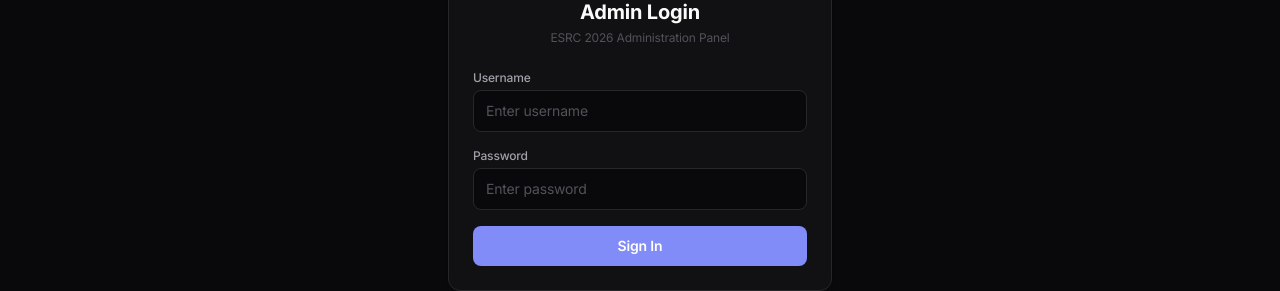
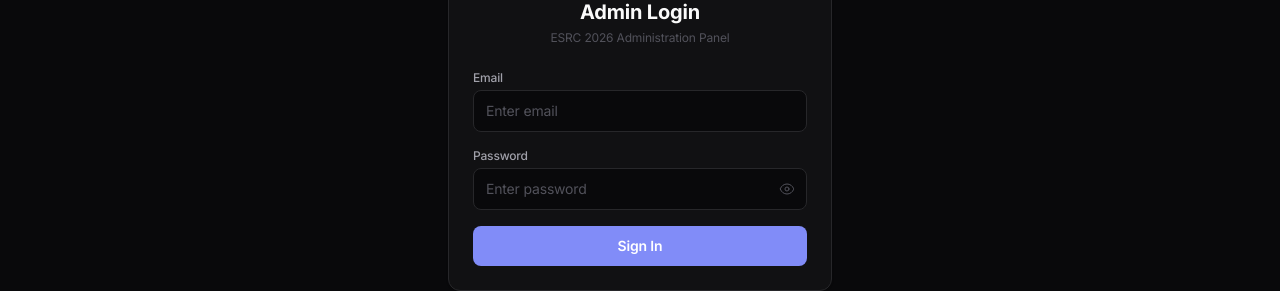
Before and after one commit to Er-Mayank-Aggarwal/ESRC-2026, a Next.js app: page /admin/login in a window 1280 px wide. Shown: the part 191-482 px from the top of the page. Built offline with nearby package versions, Linux system fonts and the light colour scheme; no server answers.

Commit message:
Migrate from next-auth to Firebase Auth and add password visibility toggle

```diff
--- a/package.json
+++ b/package.json
@@ -11,7 +11,6 @@
   "dependencies": {
     "firebase": "^12.15.0",
     "next": "16.2.9",
-    "next-auth": "^4.24.14",
     "react": "19.2.4",
     "react-dom": "19.2.4"
   },
--- a/src/app/admin/layout.tsx
+++ b/src/app/admin/layout.tsx
@@ -1,28 +1,28 @@
 "use client";
 
-import { AuthProvider } from "@/components/AuthProvider";
-import { useSession } from "next-auth/react";
+import { AuthProvider, useAuth } from "@/components/AuthProvider";
 import { usePathname, useRouter } from "next/navigation";
 import Link from "next/link";
-import { signOut } from "next-auth/react";
+import { signOut } from "firebase/auth";
+import { auth } from "@/lib/firebase";
 import { useEffect, type ReactNode } from "react";
 
 function AdminGuard({ children }: { children: ReactNode }) {
-  const { status } = useSession();
+  const { user, loading } = useAuth();
   const router = useRouter();
   const pathname = usePathname();
 
   useEffect(() => {
-    if (status === "unauthenticated" && pathname !== "/admin/login") {
+    if (!loading && !user && pathname !== "/admin/login") {
       router.push("/admin/login");
     }
-  }, [status, pathname, router]);
+  }, [user, loading, pathname, router]);
 
   if (pathname === "/admin/login") {
     return <>{children}</>;
   }
 
-  if (status === "loading") {
+  if (loading) {
     return (
       <div className="flex justify-center py-20">
         <div className="h-8 w-8 rounded-full border-2 border-border-color border-t-accent animate-spin" />
@@ -30,9 +30,14 @@ function AdminGuard({ children }: { children: ReactNode }) {
     );
   }
 
-  if (status === "unauthenticated") {
+  if (!user) {
     return null;
   }
+
+  const handleLogout = async () => {
+    await signOut(auth);
+    router.push("/");
+  };
 
   return (
     <div className="mx-auto max-w-6xl px-4 py-6 sm:px-6">
@@ -51,7 +56,7 @@ function AdminGuard({ children }: { children: ReactNode }) {
           <AdminNavLink href="/admin/questions" label="Questions" />
           <AdminNavLink href="/admin/holidays" label="Holidays" />
           <button
-            onClick={() => signOut({ callbackUrl: "/" })}
+            onClick={handleLogout}
             className="rounded-md bg-danger/10 px-3 py-1.5 text-xs font-medium text-danger hover:bg-danger/20 transition-colors"
           >
             Logout
--- a/src/app/admin/login/page.tsx
+++ b/src/app/admin/login/page.tsx
@@ -1,12 +1,14 @@
 "use client";
 
 import { useState } from "react";
-import { signIn } from "next-auth/react";
+import { signInWithEmailAndPassword } from "firebase/auth";
+import { auth } from "@/lib/firebase";
 import { useRouter } from "next/navigation";
 
 export default function AdminLoginPage() {
-  const [username, setUsername] = useState("");
+  const [email, setEmail] = useState("");
   const [password, setPassword] = useState("");
+  const [showPassword, setShowPassword] = useState(false);
   const [error, setError] = useState("");
   const [loading, setLoading] = useState(false);
   const router = useRouter();
@@ -16,18 +18,14 @@ export default function AdminLoginPage() {
     setError("");
     setLoading(true);
 
-    const res = await signIn("credentials", {
-      username,
-      password,
-      redirect: false,
-    });
-
+    try {
+      await signInWithEmailAndPassword(auth, email, password);
+      router.push("/admin");
+    } catch (err: any) {
+      console.error(err);
+      setError("Invalid credentials. Please try again.");
+    } finally {
       setLoading(false);
-
-    if (res?.error) {
-      setError("Invalid credentials. Please try again.");
-    } else {
-      router.push("/admin");
     }
   };
 
@@ -48,19 +46,19 @@ export default function AdminLoginPage() {
           <form onSubmit={handleSubmit} className="space-y-4">
             <div>
               <label
-                htmlFor="username"
+                htmlFor="email"
                 className="mb-1 block text-xs font-medium text-text-secondary"
               >
-                Username
+                Email
               </label>
               <input
-                id="username"
-                type="text"
-                value={username}
-                onChange={(e) => setUsername(e.target.value)}
+                id="email"
+                type="email"
+                value={email}
+                onChange={(e) => setEmail(e.target.value)}
                 required
                 className="w-full rounded-lg border border-border-color bg-bg-primary py-2.5 px-3 text-sm text-text-primary placeholder-text-muted outline-none focus:border-accent focus:ring-1 focus:ring-accent transition-colors"
-                placeholder="Enter username"
+                placeholder="Enter email"
               />
             </div>
             <div>
@@ -70,15 +68,34 @@ export default function AdminLoginPage() {
               >
                 Password
               </label>
+              <div className="relative">
                 <input
                   id="password"
-                type="password"
+                  type={showPassword ? "text" : "password"}
                   value={password}
                   onChange={(e) => setPassword(e.target.value)}
                   required
-                className="w-full rounded-lg border border-border-color bg-bg-primary py-2.5 px-3 text-sm text-text-primary placeholder-text-muted outline-none focus:border-accent focus:ring-1 focus:ring-accent transition-colors"
+                  className="w-full rounded-lg border border-border-color bg-bg-primary py-2.5 pl-3 pr-10 text-sm text-text-primary placeholder-text-muted outline-none focus:border-accent focus:ring-1 focus:ring-accent transition-colors"
                   placeholder="Enter password"
                 />
+                <button
+                  type="button"
+                  onClick={() => setShowPassword(!showPassword)}
+                  className="absolute inset-y-0 right-0 flex items-center pr-3 text-text-muted hover:text-text-primary transition-colors"
+                  aria-label={showPassword ? "Hide password" : "Show password"}
+                >
+                  {showPassword ? (
+                    <svg xmlns="http://www.w3.org/2000/svg" fill="none" viewBox="0 0 24 24" strokeWidth={1.5} stroke="currentColor" className="w-4 h-4">
+                      <path strokeLinecap="round" strokeLinejoin="round" d="M3.98 8.223A10.477 10.477 0 0 0 1.934 12C3.226 16.338 7.244 19.5 12 19.5c.993 0 1.953-.138 2.863-.395M6.228 6.228A10.451 10.451 0 0 1 12 4.5c4.756 0 8.773 3.162 10.065 7.498a10.522 10.522 0 0 1-4.293 5.774M6.228 6.228 3 3m3.228 3.228 3.65 3.65m7.894 7.894L21 21m-3.228-3.228-3.65-3.65m0 0a3 3 0 1 0-4.243-4.243m4.242 4.242L9.88 9.88" />
+                    </svg>
+                  ) : (
+                    <svg xmlns="http://www.w3.org/2000/svg" fill="none" viewBox="0 0 24 24" strokeWidth={1.5} stroke="currentColor" className="w-4 h-4">
+                      <path strokeLinecap="round" strokeLinejoin="round" d="M2.036 12.322a1.012 1.012 0 0 1 0-.639C3.423 7.51 7.36 4.5 12 4.5c4.638 0 8.573 3.007 9.963 7.178.07.207.07.431 0 .639C20.577 16.49 16.64 19.5 12 19.5c-4.638 0-8.573-3.007-9.963-7.178Z" />
+                      <path strokeLinecap="round" strokeLinejoin="round" d="M15 12a3 3 0 1 1-6 0 3 3 0 0 1 6 0Z" />
+                    </svg>
+                  )}
+                </button>
+              </div>
             </div>
 
             {error && (
--- a/src/app/api/auth/[...nextauth]/route.ts
+++ /dev/null
@@ -1,35 +0,0 @@
-import NextAuth from "next-auth";
-import CredentialsProvider from "next-auth/providers/credentials";
-
-const handler = NextAuth({
-  providers: [
-    CredentialsProvider({
-      name: "Admin Login",
-      credentials: {
-        username: { label: "Username", type: "text" },
-        password: { label: "Password", type: "password" },
-      },
-      async authorize(credentials) {
-        const adminUser = process.env.ADMIN_USER || "admin";
-        const adminPass = process.env.ADMIN_PASS || "esrc2026admin";
-
-        if (
-          credentials?.username === adminUser &&
-          credentials?.password === adminPass
-        ) {
-          return { id: "1", name: "Admin", email: "admin@esrc2026.com" };
-        }
-        return null;
-      },
-    }),
-  ],
-  pages: {
-    signIn: "/admin/login",
-  },
-  session: {
-    strategy: "jwt",
-  },
-  secret: process.env.NEXTAUTH_SECRET,
-});
-
-export { handler as GET, handler as POST };
--- a/src/components/AuthProvider.tsx
+++ b/src/components/AuthProvider.tsx
@@ -1,8 +1,34 @@
 "use client";
 
-import { SessionProvider } from "next-auth/react";
-import type { ReactNode } from "react";
+import { createContext, useContext, useEffect, useState, type ReactNode } from "react";
+import { onAuthStateChanged, type User } from "firebase/auth";
+import { auth } from "@/lib/firebase";
+
+type AuthContextType = {
+  user: User | null;
+  loading: boolean;
+};
+
+const AuthContext = createContext<AuthContextType>({ user: null, loading: true });
 
 export function AuthProvider({ children }: { children: ReactNode }) {
-  return <SessionProvider>{children}</SessionProvider>;
+  const [user, setUser] = useState<User | null>(null);
+  const [loading, setLoading] = useState(true);
+
+  useEffect(() => {
+    const unsubscribe = onAuthStateChanged(auth, (currentUser) => {
+      setUser(currentUser);
+      setLoading(false);
+    });
+
+    return () => unsubscribe();
+  }, []);
+
+  return (
+    <AuthContext.Provider value={{ user, loading }}>
+      {children}
+    </AuthContext.Provider>
+  );
 }
+
+export const useAuth = () => useContext(AuthContext);
--- a/src/lib/firebase.ts
+++ b/src/lib/firebase.ts
@@ -1,5 +1,6 @@
 import { initializeApp, getApps } from "firebase/app";
 import { getFirestore } from "firebase/firestore";
+import { getAuth } from "firebase/auth";
 
 const firebaseConfig = {
   apiKey: process.env.NEXT_PUBLIC_FIREBASE_API_KEY,
@@ -12,5 +13,6 @@ const firebaseConfig = {
 
 const app = getApps().length === 0 ? initializeApp(firebaseConfig) : getApps()[0];
 const db = getFirestore(app);
+const auth = getAuth(app);
 
-export { db };
+export { db, auth };
```
Also changed, not shown: 1 other file (tests, documents, lock files or other folders). Lines whose indentation alone changed are shown as unchanged.
